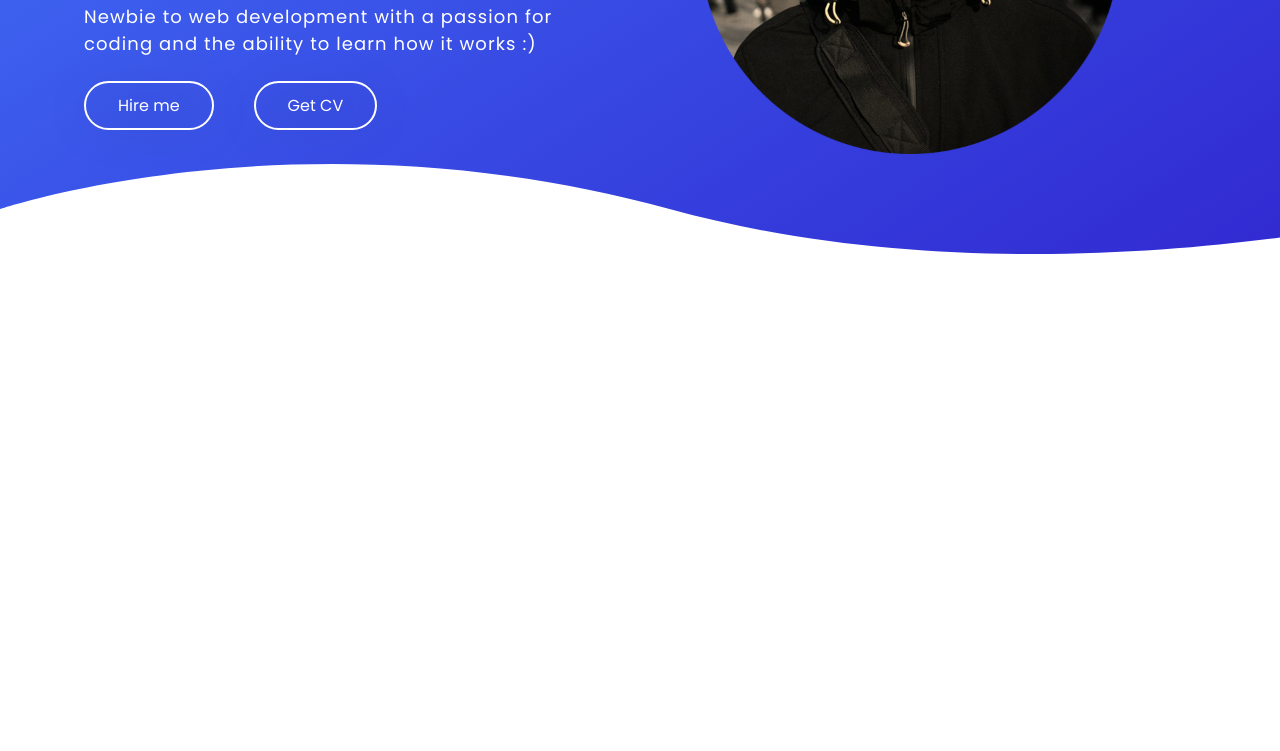
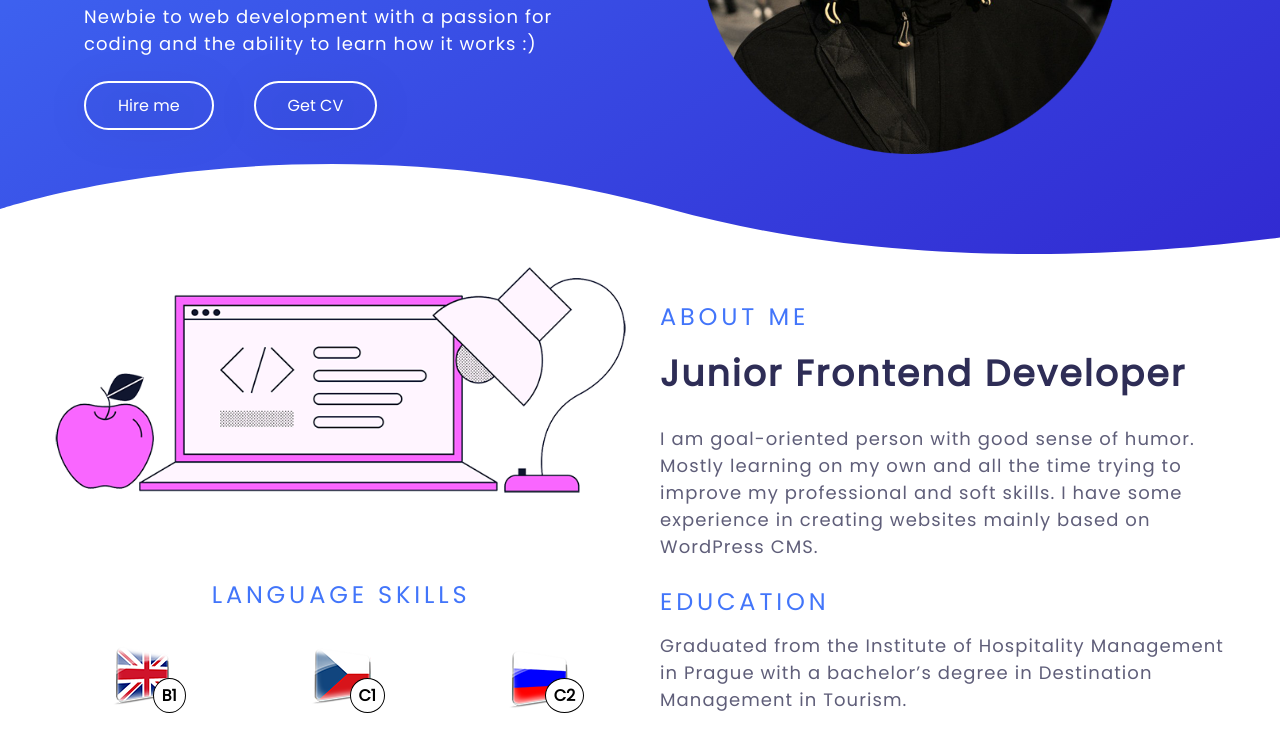
Before and after one commit to dtsitovich/rsschool-cv, a plain HTML site: page index.html in a window 1280 px wide. Shown: the part 439-1190 px from the top of the page. Before the commit the page ends 800 px from the top, so only its background shows below. Drawn offline with Linux system fonts and the light colour scheme.

Commit message:
feat: about section to the project

```diff
--- a/index.html
+++ b/index.html
@@ -43,7 +43,35 @@
         </div>
       </div>
     </header>
-    <main></main>
+    <main class="main container">
+      <section id="about">
+        <div class="decor">
+          <div class="lang">
+            <h3>Language Skills</h3>
+            <ul class="lang-list">
+              <li class="lang-list-item en"><span>B1</span></li>
+              <li class="lang-list-item cz"><span>C1</span></li>
+              <li class="lang-list-item ru"><span>C2</span></li>
+            </ul>
+          </div>
+        </div>
+        <div class="intro">
+          <h3>About me</h3>
+          <p><span>Junior Frontend Developer</span></p>
+          <p>
+            I am goal-oriented person with good sense of humor. Mostly learning
+            on my own and all the time trying to improve my professional and
+            soft skills. I have some experience in creating websites mainly
+            based on WordPress CMS.
+          </p>
+          <h3>Education</h3>
+          <p>
+            Graduated from the Institute of Hospitality Management in Prague
+            with a bachelor’s degree in Destination Management in Tourism.
+          </p>
+        </div>
+      </section>
+    </main>
     <footer></footer>
   </body>
 </html>
--- a/style.css
+++ b/style.css
@@ -33,6 +33,41 @@ body {
   max-width: 1440px;
   margin: 0 auto;
 }
+h1 {
+  font-family: Pacifico;
+  font-style: normal;
+  font-weight: normal;
+  font-size: 36px;
+  line-height: 63px;
+  letter-spacing: 0.06em;
+  color: #ffffff;
+}
+h2 {
+  padding-top: 16px;
+  margin-bottom: 22px;
+  font-family: Poppins;
+  font-style: normal;
+  font-weight: bold;
+  font-size: 48px;
+  line-height: 72px;
+  align-items: center;
+  letter-spacing: 0.06em;
+  color: #ffffff;
+}
+h2 > span {
+  background-color: fuchsia;
+  padding: 4px;
+}
+h3 {
+  font-family: Poppins;
+  font-style: normal;
+  font-weight: 500;
+  font-size: 24px;
+  line-height: 36px;
+  letter-spacing: 0.16em;
+  text-transform: uppercase;
+  color: #4275fa;
+}
 
 /* HEADER */
 
@@ -48,15 +83,9 @@ body {
   display: flex;
   justify-content: space-between;
 }
-.logo h1 {
-  font-family: Pacifico;
-  font-style: normal;
-  font-weight: normal;
-  font-size: 36px;
-  line-height: 63px;
-  letter-spacing: 0.06em;
-  color: #ffffff;
-}
+
+/* NAVIGATION */
+
 .nav-list {
   height: 74px;
   display: flex;
@@ -83,6 +112,9 @@ body {
 .nav-item a:hover {
   color: #4275fa;
 }
+
+/* HEADER CONTENT */
+
 .header-content {
   height: 540px;
   display: flex;
@@ -119,23 +151,6 @@ body {
   letter-spacing: 0.03em;
   color: #ffffff;
 }
-
-.header-content .description h2 {
-  padding-top: 16px;
-  margin-bottom: 22px;
-  font-family: Poppins;
-  font-style: normal;
-  font-weight: bold;
-  font-size: 48px;
-  line-height: 72px;
-  align-items: center;
-  letter-spacing: 0.06em;
-  color: #ffffff;
-}
-.header-content .description h2 > span {
-  background-color: fuchsia;
-  padding: 4px;
-}
 .description-btn-container {
   display: flex;
 }
@@ -158,3 +173,105 @@ body {
 .description-btn:first-of-type {
   margin-right: 40px;
 }
+
+/* MAIN CONTANT */
+
+.main {
+  display: flex;
+  flex-direction: column;
+}
+#about {
+  padding-left: 42px;
+  padding-right: 42px;
+  height: 600px;
+  display: flex;
+  justify-content: space-between;
+}
+.decor {
+  width: 50%;
+  display: flex;
+  align-items: center;
+  justify-content: center;
+  background-image: url(assets/img/coding.png);
+  background-size: contain;
+  background-repeat: no-repeat;
+}
+.intro {
+  width: 50%;
+  padding-top: 40px;
+  padding-left: 20px;
+}
+.intro > h3 {
+  margin-bottom: 12px;
+}
+.intro p {
+  margin-bottom: 24px;
+  font-family: Poppins;
+  font-style: normal;
+  font-weight: normal;
+  font-size: 18px;
+  line-height: 27px;
+  letter-spacing: 0.06em;
+  color: #5f5e79;
+}
+.intro p span {
+  display: block;
+  margin-bottom: 24px;
+  font-family: Poppins;
+  font-style: normal;
+  font-weight: 600;
+  font-size: 36px;
+  line-height: 54px;
+  letter-spacing: 0.06em;
+  color: #2e2d56;
+}
+.lang {
+  width: 100%;
+  height: 0;
+  display: flex;
+  flex-direction: column;
+}
+.lang h3 {
+  align-self: center;
+  padding-top: 18px;
+  margin-bottom: 32px;
+}
+.lang-list {
+  display: flex;
+  justify-content: space-around;
+  list-style-type: none;
+}
+.en {
+  width: 64px;
+  height: 64px;
+  background-image: url(assets/img/EN.png);
+  display: flex;
+  justify-content: end;
+  align-items: end;
+}
+.cz {
+  width: 64px;
+  height: 64px;
+  background-image: url(assets/img/CZ.png);
+  display: flex;
+  justify-content: end;
+  align-items: end;
+}
+.ru {
+  width: 64px;
+  height: 64px;
+  background-image: url(assets/img/RU.png);
+  display: flex;
+  justify-content: end;
+  align-items: end;
+}
+.lang-list-item span {
+  background: #fff;
+  padding: 4px 8px;
+  border: 1px solid;
+  border-radius: 50%;
+  position: relative;
+  left: 12px;
+  top: 4px;
+  font-weight: 600;
+}
```
